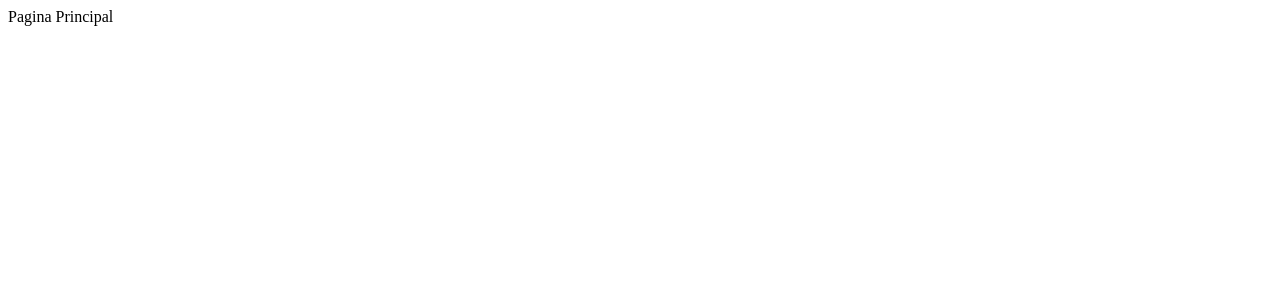
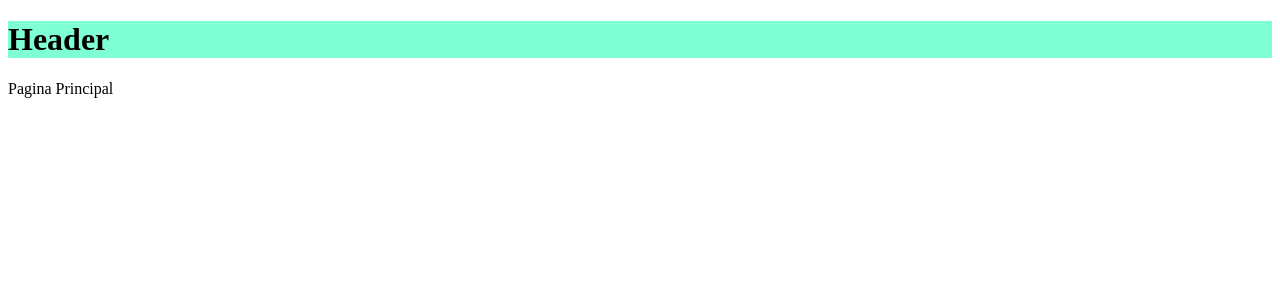
Before and after one commit to PedroMakengo/mini-curso-nuxtjs, a Nuxt app: page / in a window 1280 px wide. Shown: the top 300 px of the page. Built offline with nearby package versions, Linux system fonts and the light colour scheme.

Commit message:
Aprendendo sobre components no Nuxtjs

```diff
--- /dev/null
+++ b/components/Header/index.vue
@@ -0,0 +1,9 @@
+<template>
+  <h1>Header</h1>
+</template>
+
+<style scoped>
+h1 {
+  background: aquamarine;
+}
+</style>
--- /dev/null
+++ b/components/Videos/Detalhes/index.vue
@@ -0,0 +1,6 @@
+<template>
+  <div>
+    <h1>Detalhes Video</h1>
+    <p>Autor: Pedro Makengo</p>
+  </div>
+</template>
--- a/nuxt.config.ts
+++ b/nuxt.config.ts
@@ -4,8 +4,6 @@ export default defineNuxtConfig({
   alias: {
     css: '/<rootDir>/assets/css',
   },
-  // app: {
-  //   baseURL: process.env.BASE_URL || 'http://localhost:3000',
-  // },
+  components: [{ path: '~/shared/icons', prefix: 'Icon' }, '~/components'],
   css: ['@/assets/css/main.css'],
 })
--- a/pages/index.vue
+++ b/pages/index.vue
@@ -1,6 +1,7 @@
 <script></script>
 
 <template>
+  <Header />
   <div>Pagina Principal</div>
 </template>
 
--- a/pages/videos/[id].vue
+++ b/pages/videos/[id].vue
@@ -13,4 +13,5 @@ export default defineComponent({
 
 <template>
   <div>você está no vídeos de numero {{ idParams }}</div>
+  <VideosDetalhes />
 </template>
--- /dev/null
+++ b/shared/icons/play.vue
@@ -0,0 +1,3 @@
+<template>
+  <h1>Icon</h1>
+</template>
```
